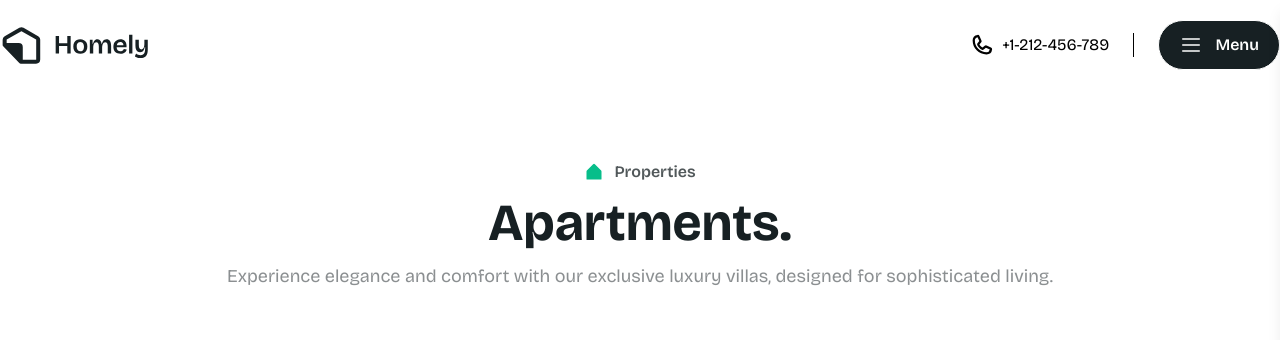
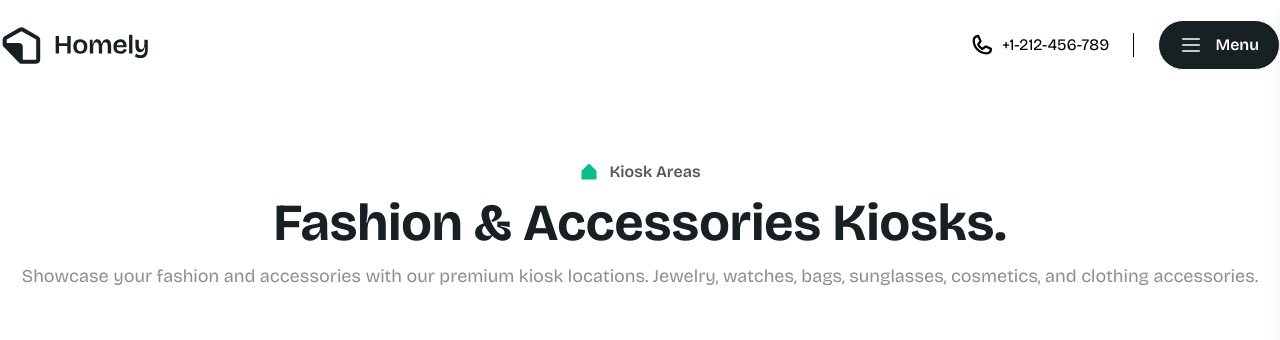
Before and after one commit to kiraabe/homely.1.2, a Next.js app: page /appartment in a window 1280 px wide. Shown: the top 340 px of the page. Built offline with nearby package versions, Linux system fonts and the light colour scheme; some icons are missing.

Commit message:
Update page titles and descriptions for kiosk categories

```diff
--- a/src/app/(site)/appartment/page.tsx
+++ b/src/app/(site)/appartment/page.tsx
@@ -3,16 +3,16 @@ import Appartment from "@/components/Properties/Appartment";
 import React from "react";
 import { Metadata } from "next";
 export const metadata: Metadata = {
-    title: "Property List | Homely",
+    title: "Fashion & Accessories Kiosks | Kiosk Hub",
 };
 
 const page = () => {
     return (
         <>
             <HeroSub
-                title="Apartments."
-                description="Experience elegance and comfort with our exclusive luxury  villas, designed for sophisticated living."
-                badge="Properties"
+                title="Fashion & Accessories Kiosks."
+                description="Showcase your fashion and accessories with our premium kiosk locations. Jewelry, watches, bags, sunglasses, cosmetics, and clothing accessories."
+                badge="Kiosk Areas"
             />
             <Appartment />
         </>
--- a/src/app/(site)/luxury-villa/page.tsx
+++ b/src/app/(site)/luxury-villa/page.tsx
@@ -3,16 +3,16 @@ import LuxuryVillas from "@/components/Properties/LuxuryVilla";
 import React from "react";
 import { Metadata } from "next";
 export const metadata: Metadata = {
-    title: "Property List | Homely",
+    title: "Digital & Electronics Kiosks | Kiosk Hub",
 };
 
 const page = () => {
     return (
         <>
             <HeroSub
-                title="Luxury Villas."
-                description="Experience elegance and comfort with our exclusive luxury  villas, designed for sophisticated living."
-                badge="Properties"
+                title="Digital & Electronics Kiosks."
+                description="Expand your tech business with our premium kiosk spaces. Mobile accessories, gadget displays, SIM card services, and device repair kiosks."
+                badge="Kiosk Areas"
             />
             <LuxuryVillas />
         </>
--- a/src/app/(site)/office-spaces/page.tsx
+++ b/src/app/(site)/office-spaces/page.tsx
@@ -3,16 +3,16 @@ import OfficeSpace from "@/components/Properties/OfficeSpaces";
 import React from "react";
 import { Metadata } from "next";
 export const metadata: Metadata = {
-    title: "Property List | Homely",
+    title: "Service & Information Kiosks | Kiosk Hub",
 };
 
 const page = () => {
     return (
         <>
             <HeroSub
-                title="Office Spaces."
-                description="Experience elegance and comfort with our exclusive luxury  villas, designed for sophisticated living."
-                badge="Properties"
+                title="Service & Information Kiosks."
+                description="Offer essential services with our premium kiosk spaces. Ticket booking, bill payment, customer support, ATM, printing, and self-service stations."
+                badge="Kiosk Areas"
             />
             <OfficeSpace />
         </>
--- a/src/app/(site)/residential-homes/page.tsx
+++ b/src/app/(site)/residential-homes/page.tsx
@@ -3,16 +3,16 @@ import ResidentialList from "@/components/Properties/Residential";
 import React from "react";
 import { Metadata } from "next";
 export const metadata: Metadata = {
-    title: "Property List | Homely",
+    title: "Food & Beverage Kiosks | Kiosk Hub",
 };
 
 const page = () => {
     return (
         <>
             <HeroSub
-                title="Residential Homes."
-                description="Experience elegance and comfort with our exclusive luxury  villas, designed for sophisticated living."
-                badge="Properties"
+                title="Food & Beverage Kiosks."
+                description="Launch your food and beverage business with our premium kiosk locations. Coffee stands, snack bars, juice kiosks, and fast-food counters."
+                badge="Kiosk Areas"
             />
             <ResidentialList />
         </>
```
